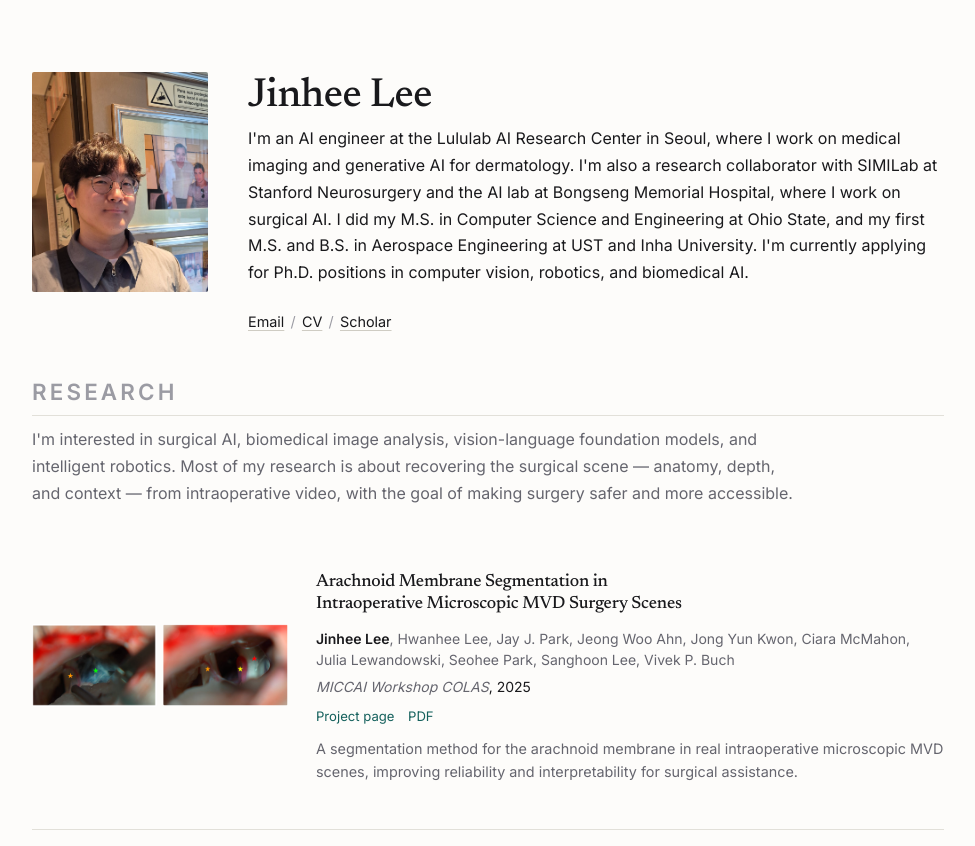
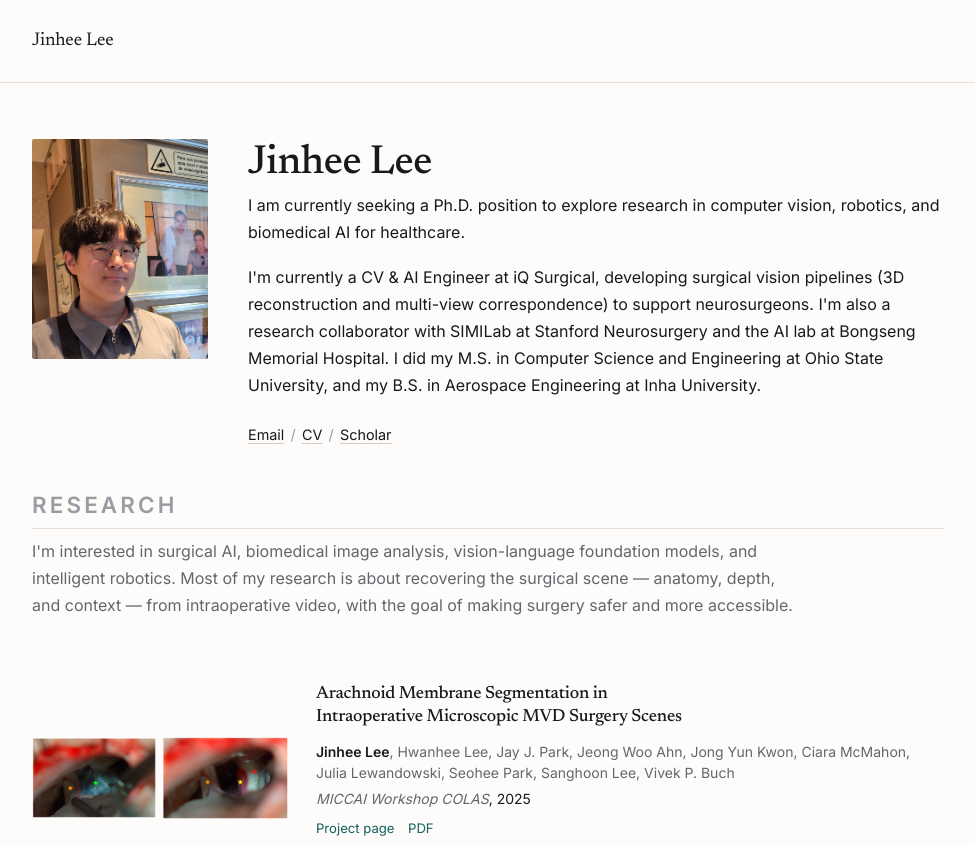
Before and after one commit to eeleehnij/eeleehnij.github.io, a Jekyll site: the page built from _pages/about.md, in a window 1280 px wide. Shown: the top 846 px of the page, without its empty margins (152-1127 px from the left). Built offline with Jekyll 4.4.1, drawn with Linux system fonts in a browser that asks for light colours; grey boxes are pictures that could not be loaded.

Commit message:
상단 메뉴는 이름과 괘선만 남기고, 소개말 갱신
앞선 커밋에서 메뉴 바를 통째로 지운 것을 되돌린다. 없애려던 것은
오른쪽의 CV / Google Scholar 링크뿐이었다.

- site-nav 를 이름(brand)과 하단 괘선만 남기고 복원.
  navigation.yml 은 메뉴 항목이 없으므로 되살리지 않는다
- 다크모드 토글은 푸터에 그대로 둔다
- 소개말을 두 문단으로 분리. 첫 문단은 Ph.D. 지원 중이라는 내용,
  둘째 문단은 현재 소속(iQ Surgical)과 학력으로 갱신

Co-Authored-By: Claude Opus 5 <noreply@anthropic.com>

```diff
--- /dev/null
+++ b/_includes/site-nav.html
@@ -0,0 +1,5 @@
+<nav class="site-nav">
+  <div class="site-nav__inner">
+    <a class="site-nav__brand" href="{{ '/' | relative_url }}">{{ site.title }}</a>
+  </div>
+</nav>
--- a/_layouts/default.html
+++ b/_layouts/default.html
@@ -8,7 +8,11 @@ layout: compress
     {% include head/custom.html %}
   </head>
   <body>
-    <main id="main" class="page-top">
+    <a class="skip-link" href="#main">Skip to content</a>
+
+    {% include site-nav.html %}
+
+    <main id="main">
       {{ content }}
     </main>
 
--- a/_pages/about.md
+++ b/_pages/about.md
@@ -14,12 +14,16 @@ redirect_from:
     <h1 class="intro__name">Jinhee Lee</h1>
 
     <p>
-      I'm an AI engineer at the Lululab AI Research Center in Seoul, where I work on medical
-      imaging and generative AI for dermatology. I'm also a research collaborator with SIMILab
-      at Stanford Neurosurgery and the AI lab at Bongseng Memorial Hospital, where I work on
-      surgical AI. I did my M.S. in Computer Science and Engineering at Ohio State, and my
-      first M.S. and B.S. in Aerospace Engineering at UST and Inha University. I'm currently
-      applying for Ph.D. positions in computer vision, robotics, and biomedical AI.
+      I am currently seeking a Ph.D. position to explore research in computer vision,
+      robotics, and biomedical AI for healthcare.
+    </p>
+
+    <p>
+      I'm currently a CV &amp; AI Engineer at iQ Surgical, developing surgical vision pipelines
+      (3D reconstruction and multi-view correspondence) to support neurosurgeons. I'm also a
+      research collaborator with SIMILab at Stanford Neurosurgery and the AI lab at Bongseng
+      Memorial Hospital. I did my M.S. in Computer Science and Engineering at Ohio State
+      University, and my B.S. in Aerospace Engineering at Inha University.
     </p>
 
     <ul class="intro__links">
--- a/assets/css/main.scss
+++ b/assets/css/main.scss
@@ -269,15 +269,34 @@ th {
 }
 
 /* --------------------------------------------------------------------------
-   5. 페이지 상단 여백 / 테마 토글
+   5. 상단 내비게이션 / 테마 토글
    -------------------------------------------------------------------------- */
 
-.page-top {
-  padding-top: 4.5rem;
+.site-nav {
+  border-bottom: 1px solid var(--rule);
+  margin-bottom: 3.5rem;
+}
+
+.site-nav__inner {
+  padding: 1.6rem var(--gutter);
+  max-width: var(--measure-wide);
+  margin: 0 auto;
+}
+
+.site-nav__brand {
+  font-family: var(--font-serif);
+  font-size: 1.15rem;
+  letter-spacing: -0.01em;
+  text-decoration: none;
+  white-space: nowrap;
+}
+
+.site-nav__brand:hover {
+  color: var(--accent-hover);
 }
 
 @media (max-width: 40rem) {
-  .page-top { padding-top: 2.75rem; }
+  .site-nav { margin-bottom: 2.5rem; }
 }
 
 .theme-toggle {
@@ -757,6 +776,7 @@ a.item__media:hover video {
    -------------------------------------------------------------------------- */
 
 @media print {
+  .site-nav,
   .site-footer,
   .theme-toggle { display: none; }
   body { background: #fff; color: #000; }
```
